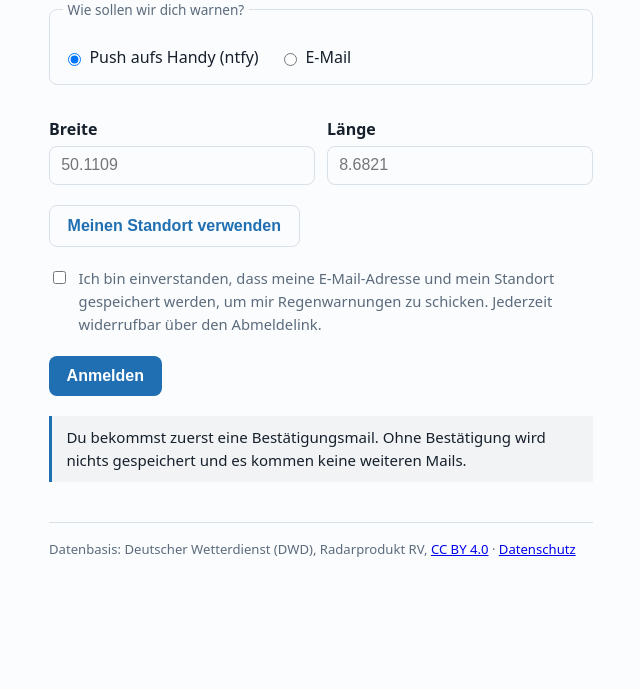
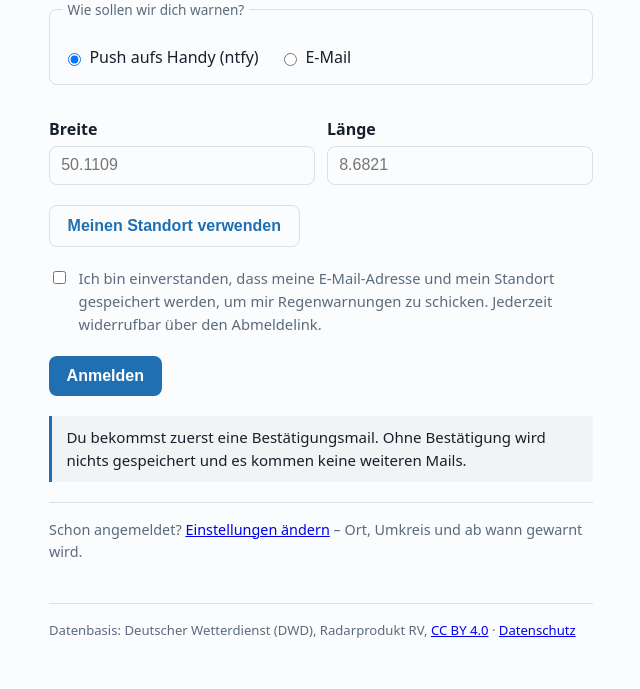
Before and after one commit to tschweitzer/RainForecastWarning, a FastAPI app: page / in a window 1280 px wide. Shown: the part 140-829 px from the top of the page, without its empty margins (319-959 px from the left). Before the commit the page ends 697 px from the top, so only its background shows below. Run offline with FastAPI, Linux system fonts and the light colour scheme.

Commit message:
feat: link the subscribe page to the settings page
/manage and /map both linked back to /, but / linked to neither, so
someone already subscribed who landed on the front page had no way to
reach their settings except a magic link they would have to know to ask
for.

Phrased as a question - "Schon angemeldet? Einstellungen ändern" - and
set below a rule, so it reads as an aside rather than as part of the
signup form above it. This page's job is still the form.

Co-Authored-By: Claude Opus 5 <noreply@anthropic.com>
Claude-Session: https://claude.ai/code/session_0165aWXbfDekXc7itUfbsh3G

```diff
--- a/rainalert/api/templates/index.html
+++ b/rainalert/api/templates/index.html
@@ -14,6 +14,8 @@
   .ntfy-steps details { margin:.6rem 0; font-size:.85rem; color:var(--muted); }
   .ntfy-steps .qr { width:148px; height:148px; background:#fff; padding:6px; border-radius:6px;
                     display:block; margin-top:.5rem; }
+  .already { margin-top:1.25rem; padding-top:1rem; border-top:1px solid var(--line);
+             font-size:.9rem; color:var(--muted); }
 </style>
 <h1>Regenwarnung</h1>
 <p class="lede">Eine Nachricht, kurz bevor es bei dir anfängt zu regnen. Radardaten des DWD,
@@ -73,6 +75,12 @@ Vorhersage bis zwei Stunden voraus.</p>
 <p style="margin-top:1.25rem"><a href="/map">Regenradar ansehen →</a> (12 Stunden zurück,
 zwei Stunden voraus)</p>
 {% endif %}
+
+{# For someone who is already subscribed and landed here looking for their settings. Phrased as
+   a question rather than "Einstellungen", so it cannot be mistaken for part of the signup form
+   above it - this page's job is still the form. #}
+<p class="already">Schon angemeldet? <a href="/manage">Einstellungen ändern</a> – Ort, Umkreis
+und ab wann gewarnt wird.</p>
 
 <script nonce="{{ request.state.csp_nonce }}" src="/static/geolocate.js"></script>
 <script nonce="{{ request.state.csp_nonce }}">
```
Also changed, not shown: tests/test_pages.py (+5 -0 lines).
